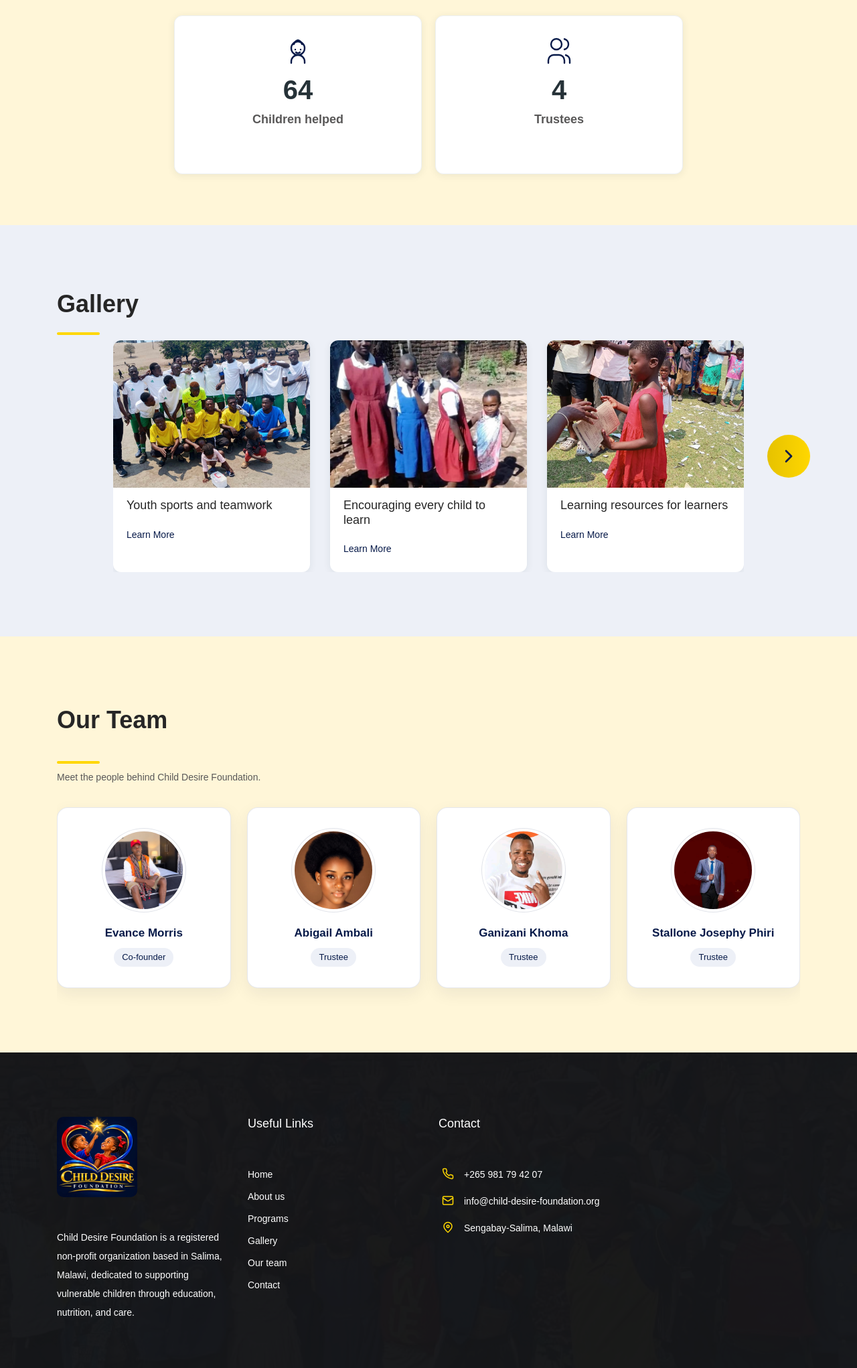
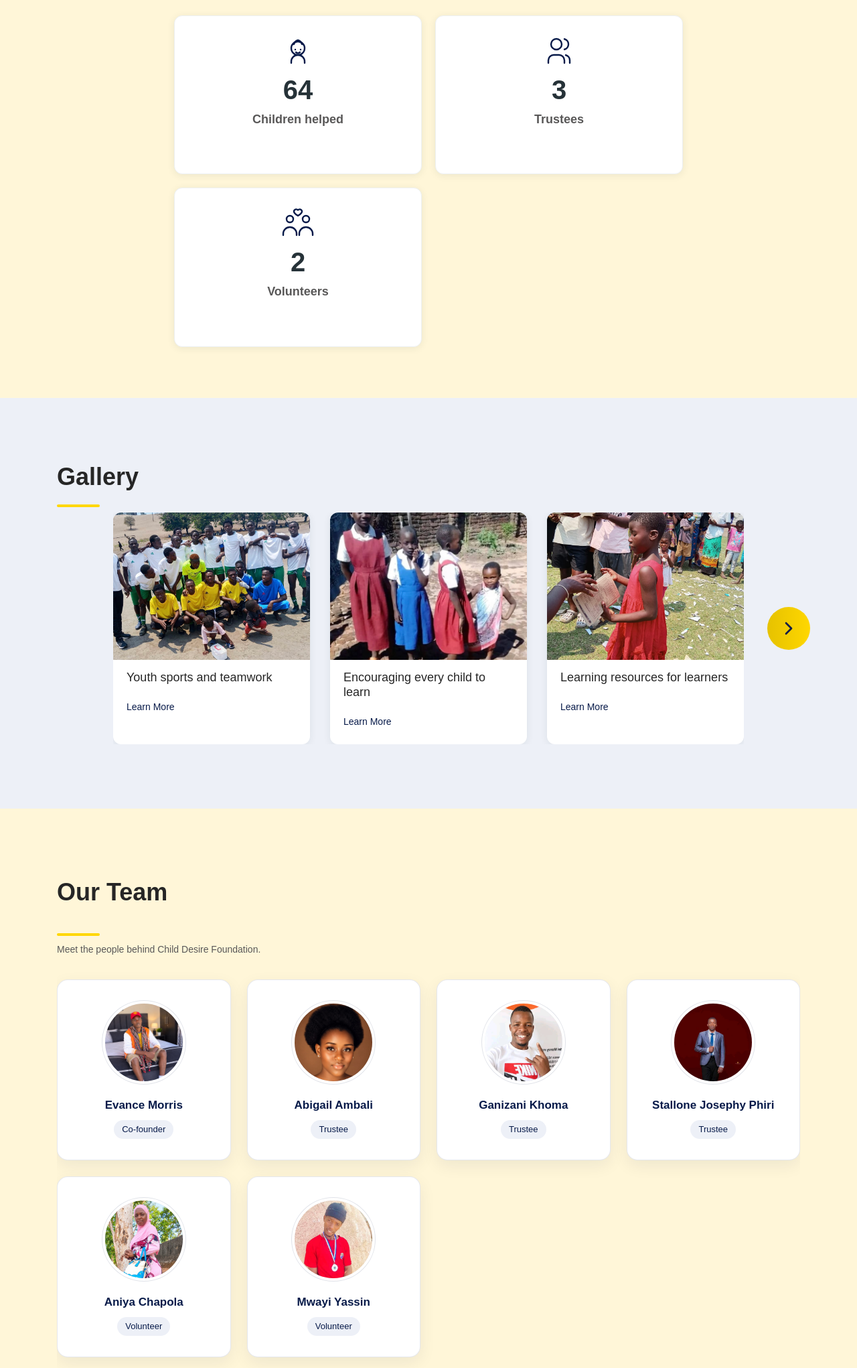
Before and after one commit to ArthurTembo/child-desire-foundation, a plain HTML site: page index.html in a window 1280 px wide. Shown: the part 2998-5040 px from the top of the page at 67% size. Drawn offline with Linux system fonts and the light colour scheme; files whose address does not match are found by name; a web font is replaced by a local one.

Commit message:
Add files via upload
Added new images for the team members section

```diff
--- a/css/styles.css
+++ b/css/styles.css
@@ -1236,6 +1236,12 @@
             object-fit: contain;
         }
 
+        #contact .foot-logo {
+            display: block;
+            width: fit-content;
+            margin-inline: auto;
+        }
+
         .foot-logo img {
             border-radius: 0.625rem;
         }
--- a/index.html
+++ b/index.html
@@ -471,10 +471,28 @@
                                     </div>
 
                                     <div class="counter-value">
-                                        <div class="start-counter js-counter" data-to="4" data-speed="1800">4</div>
+                                        <div class="start-counter js-counter" data-to="3" data-speed="1800">3</div>
                                     </div>
 
                                     <h3 class="entry-title">Trustees</h3>
+                                </article>
+
+                                <article class="milestone-card counter-box">
+                                    <div class="d-flex justify-content-center align-items-center">
+                                        <svg class="lucide counter-icon" aria-hidden="true" viewBox="0 0 24 24" fill="none" stroke="currentColor" stroke-width="1.75" stroke-linecap="round" stroke-linejoin="round">
+                                            <circle cx="6" cy="9" r="2.5"/>
+                                            <path d="M1 21v-1a5 5 0 0 1 10 0v1"/>
+                                            <circle cx="18" cy="9" r="2.5"/>
+                                            <path d="M13 21v-1a5 5 0 0 1 10 0v1"/>
+                                            <path d="M12 6.5S9 4.8 9 3.4a1.7 1.7 0 0 1 3-1.1 1.7 1.7 0 0 1 3 1.1c0 1.4-3 3.1-3 3.1Z"/>
+                                        </svg>
+                                    </div>
+
+                                    <div class="counter-value">
+                                        <div class="start-counter js-counter" data-to="2" data-speed="1800">2</div>
+                                    </div>
+
+                                    <h3 class="entry-title">Volunteers</h3>
                                 </article>
                             </div><!-- .milestones -->
                         </div><!-- .col -->
@@ -642,6 +660,22 @@
                             <h3>Stallone Josephy Phiri</h3>
                             <p>Trustee</p>
                         </article>
+
+                        <article class="team-card" data-scroll-reveal-item="right">
+                            <div class="team-card-avatar" aria-hidden="true">
+                                <img src="./images/volunteer1.jpeg" alt="Volunteer of Child Desire Foundation">
+                            </div>
+                            <h3>Aniya Chapola</h3>
+                            <p>Volunteer</p>
+                        </article>
+
+                        <article class="team-card" data-scroll-reveal-item="left">
+                            <div class="team-card-avatar" aria-hidden="true">
+                                <img src="./images/volunteer2.jpeg" alt="Volunteer of Child Desire Foundation">
+                            </div>
+                            <h3>Mwayi Yassin</h3>
+                            <p>Volunteer</p>
+                        </article>
                     </div>
                 </div><!-- .container -->
             </div><!-- .our-causes -->
```
Also changed, not shown: images/volunteer1.jpeg (added), images/volunteer2.jpeg (added).
